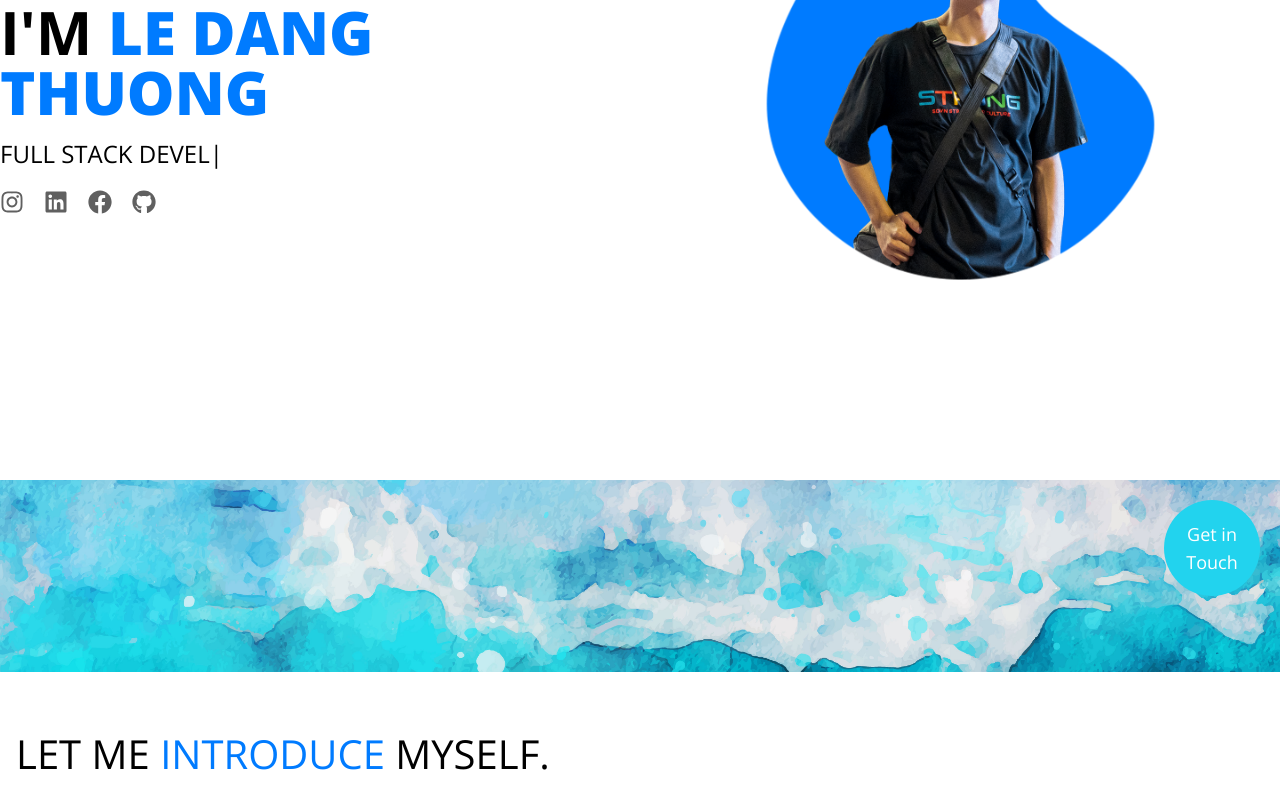
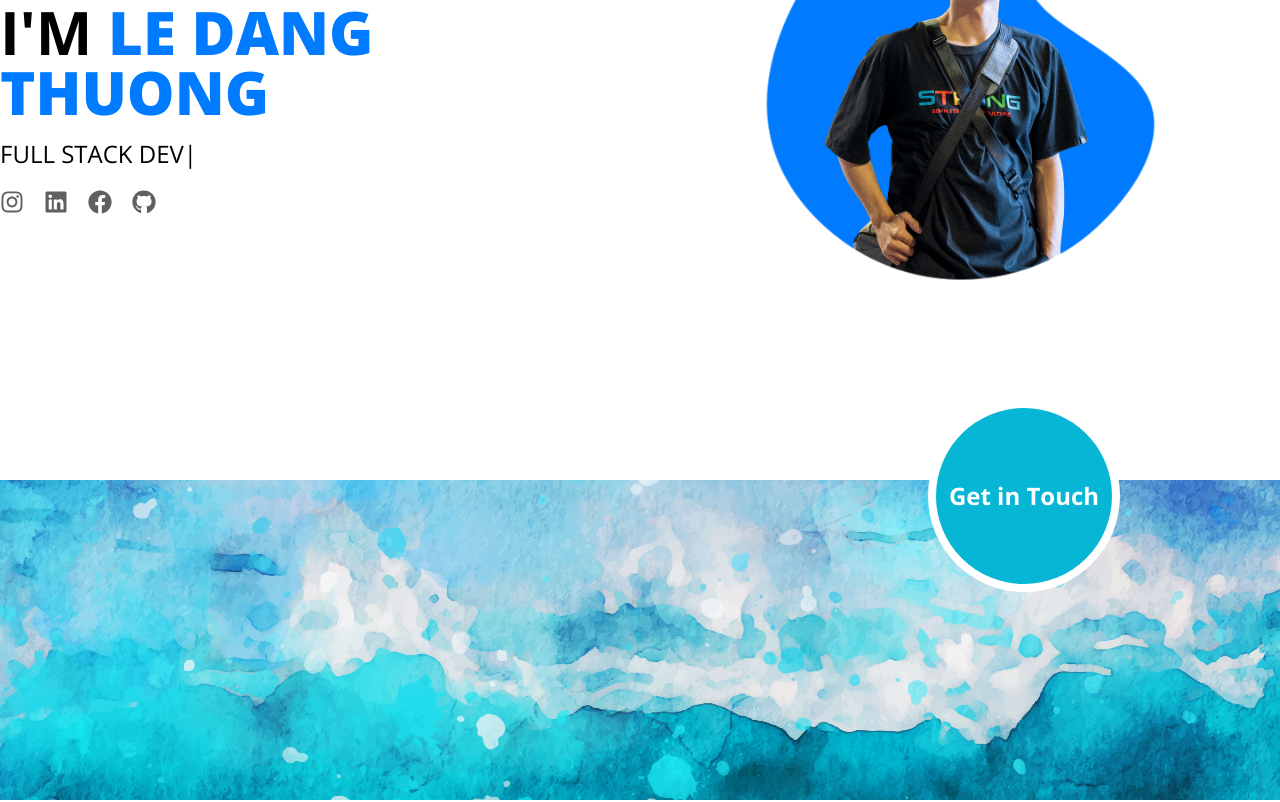
Before and after one commit to ledangthuongsp/ThuongProfile, a React (Vite) app: page / in a window 1280 px wide. Shown: the part 320-1122 px from the top of the page. Built offline with nearby package versions, Linux system fonts and the light colour scheme.

Commit message:
Mới sửa lại UI

```diff
--- a/src/components/introduce/ImageSection.css
+++ b/src/components/introduce/ImageSection.css
@@ -1,16 +1,22 @@
 .image-section {
-    @apply relative flex justify-center items-center h-48 bg-cover bg-center mb-5;
+    @apply h-80 bg-cover bg-center mb-5;
     background-image: url('../../assets/backgrounds/blue_art.jpg'); /* Replace with the correct path */
 }
 
-.image-section-content {
-    @apply relative w-full h-full flex justify-end items-start;
+.circle {
+    @apply flex justify-center items-center; /* Ensures the button is centered in the circle */
 }
 
 .image-section-button {
-    @apply bg-cyan-400 text-white border-none p-2.5 text-lg cursor-pointer rounded-full absolute top-5 right-5 w-24 h-24 flex justify-center items-center transition-colors ease-in-out duration-300;
+    background-color: var(--bg-cyan-500);
+    color: white;
+    transition: background-color 0.3s ease-in-out;
 }
 
 .image-section-button:hover {
-    @apply bg-cyan-700; /* Darker green on hover */
+    background-color: var(--bg-cyan-700); /* Define this variable in your colors.css */
 }
+.button-text {
+    @apply text-2xl font-bold; /* Tailwind utilities for font size and weight */
+    font-family: 'Open Sans', sans-serif; /* Ensures the custom font is applied */
+}
--- a/src/components/introduce/ImageSection.tsx
+++ b/src/components/introduce/ImageSection.tsx
@@ -3,11 +3,15 @@ import './ImageSection.css';
 
 const ImageSection: React.FC = () => {
     return (
-        <section className="image-section">
-            <div className="image-section-content">
-                <button className="image-section-button">
-                    Get in Touch
-                </button>
+        <section className="image-section relative">
+            <div className="image-section-content relative w-full h-full flex justify-end items-start">
+                <div className="button-container absolute top-[-20px] right-40 mt-[-60px]">
+                    <div className="circle bg-white rounded-full p-2">
+                        <button className="image-section-button p-2.5 text-lg rounded-full w-44 h-44 flex justify-center items-center transition-colors ease-in-out duration-300">
+                            <span className="button-text">Get in Touch</span>
+                        </button>
+                    </div>
+                </div>
             </div>
         </section>
     );
--- a/src/components/type/type.tsx
+++ b/src/components/type/type.tsx
@@ -4,7 +4,7 @@ import { ReactTyped } from 'react-typed';
 const Type: React.FC = () => {
     return (
         <ReactTyped
-            strings={['MERN STACK DEVELOPER', 'FULL STACK DEVELOPER', 'UI/UX DESIGN']}
+            strings={['MERN STACK DEVELOPER', 'FULL STACK DEVELOPER', 'UI/UX DESIGNER']}
             typeSpeed={50}
             backSpeed={50}
             loop
--- a/src/styles/colors.css
+++ b/src/styles/colors.css
@@ -9,4 +9,8 @@
     --blue: #007BFF;/* Màu xanh dương */
     --dark-blue:#0A2472; /*Màu xanh dương đâm*/
     --light-gray:#606060;
+    --button-blue: #4a90e2; /* Softer blue for the button */
+    --button-hover-blue: #357ab8; /* Darker blue for hover state */
+    --bg-cyan-500: #06b6d4;
+    --bg-cyan-700: #0369a1;
 }
```
